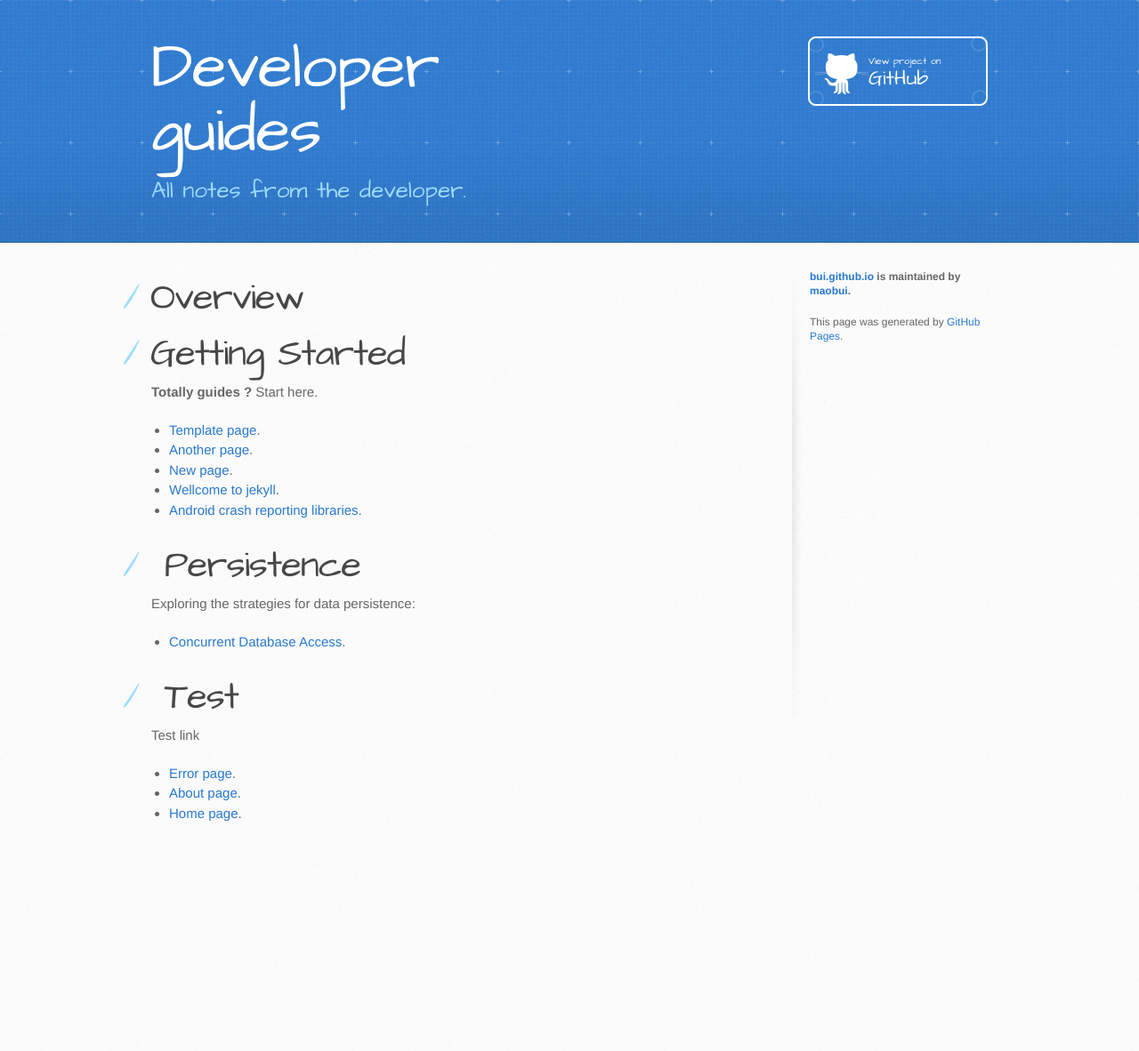
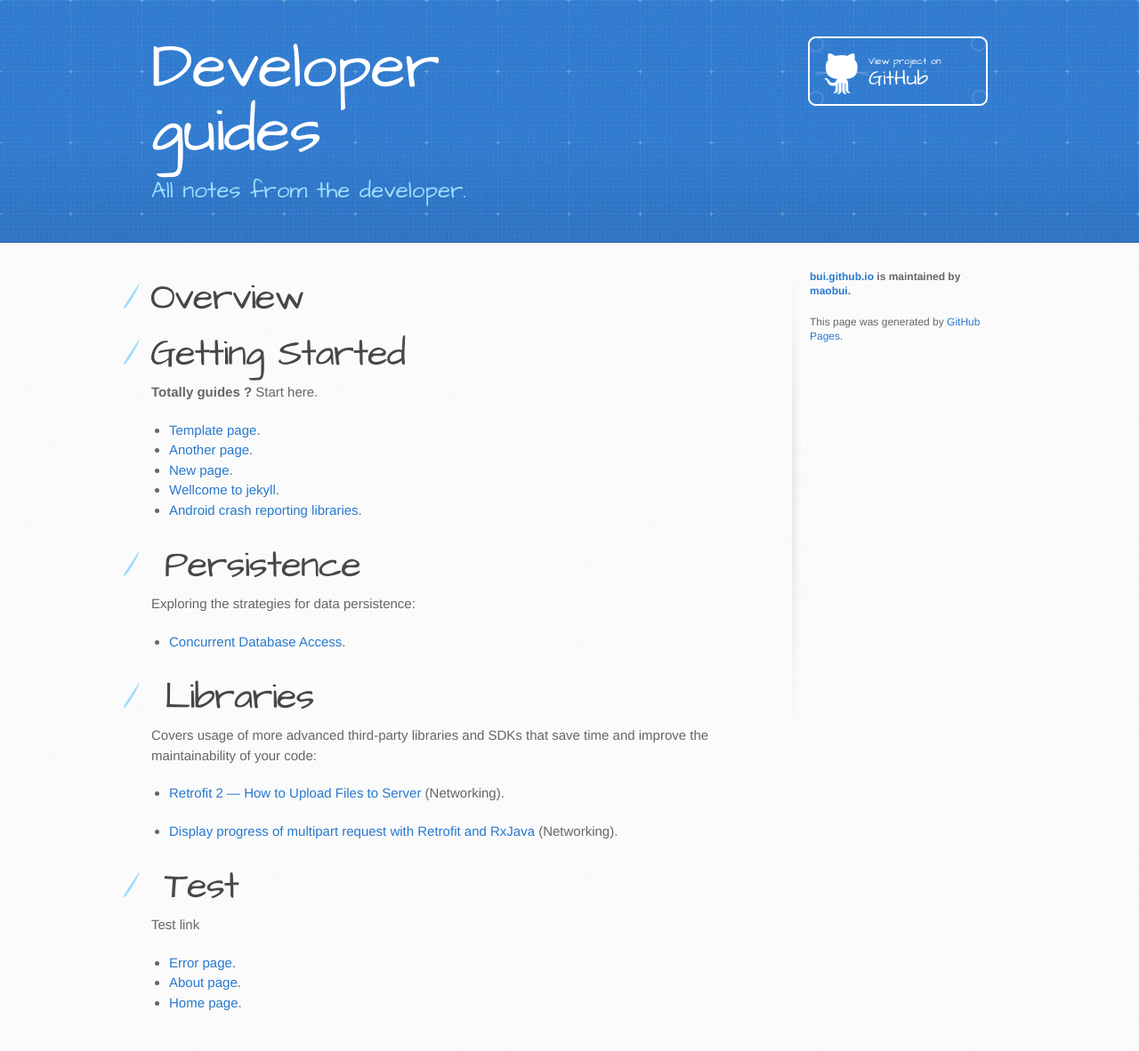
Before and after one commit to maobui/bui.github.io, a Jekyll site: the page built from index.md, in a window 1280 px wide. Shown: the whole page at 89% size. Built offline with Jekyll 4.4.1, drawn with Linux system fonts in a browser that asks for light colours; our own code applies the rules of GitHub Pages for plain Markdown files; before the commit the page ends 969 px from its top, so only the background shows below that.

Commit message:
- noted some networking.

```diff
--- a/index.md
+++ b/index.md
@@ -20,7 +20,15 @@ Exploring the strategies for data persistence:
 
 *   [Concurrent Database Access](docs/Concurrent Database Access).
 
-# [](#header-4) Test
+# [](#header-4) Libraries
+
+Covers usage of more advanced third-party libraries and SDKs that save time and improve the maintainability of your code:
+
+*   [Retrofit 2 — How to Upload Files to Server](https://futurestud.io/tutorials/retrofit-2-how-to-upload-files-to-server) (Networking).
+
+*   [Display progress of multipart request with Retrofit and RxJava](https://medium.com/@PaulinaSadowska/display-progress-of-multipart-request-with-retrofit-and-rxjava-23a4a779e6ba) (Networking).
+
+# [](#header-5) Test
 
 Test link
 
```
